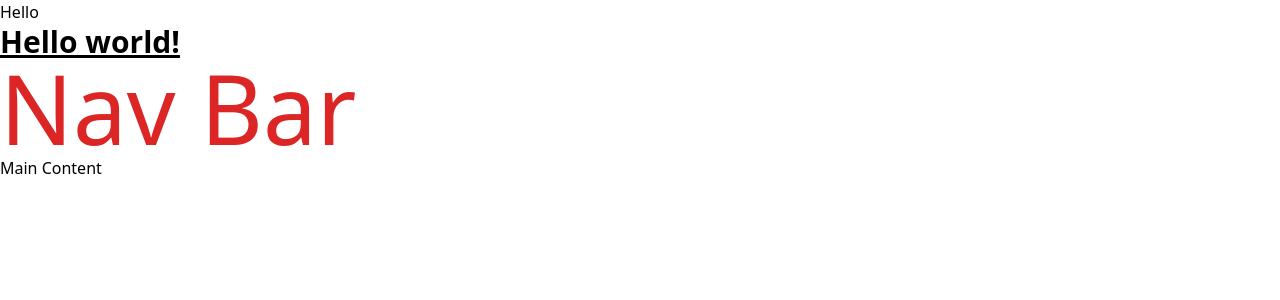
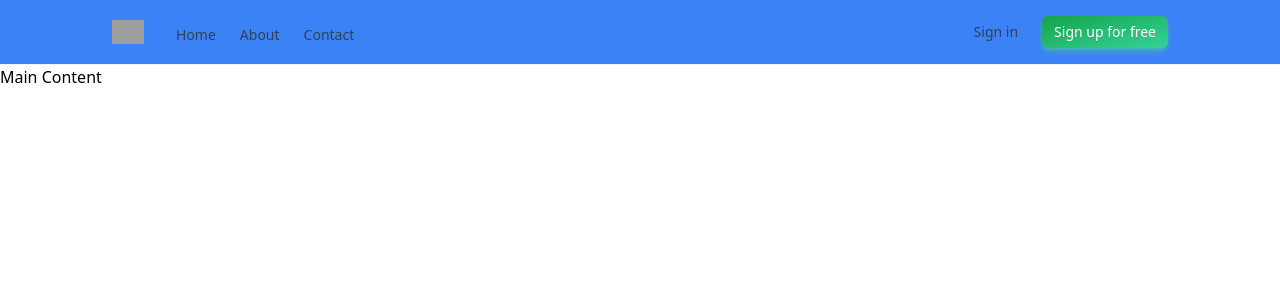
Before and after one commit to DushanMalind/Angular-Learning, an Angular app: page / in a window 1280 px wide. Shown: the top 300 px of the page. Built offline with nearby package versions, Linux system fonts and the light colour scheme; grey boxes are pictures that could not be loaded.

Commit message:
Home Components

```diff
--- a/src/app/app.component.html
+++ b/src/app/app.component.html
@@ -336,11 +336,11 @@
 
 <router-outlet />
 -->
-<h1>Hello</h1>
+<!--<h1>Hello</h1>
 
 <h1 class="text-3xl font-bold underline">
   Hello world!
-</h1>
+</h1>-->
 
 <app-navbar></app-navbar>
 
--- a/src/app/navbar/navbar.component.html
+++ b/src/app/navbar/navbar.component.html
@@ -5,6 +5,38 @@
   <title>Nav Bar</title>
 </head>
 <body>
-<h1 class="text-red-600 hover:text-blue-600 cursor-pointer text-8xl">Nav Bar</h1>
+<header class="sticky inset-0 z-50 border-b border-slate-100 bg-blue-500 backdrop-blur-lg">
+  <nav class="mx-auto flex max-w-6xl gap-8 px-6 transition-all duration-200 ease-in-out lg:px-12 py-4">
+    <div class="relative flex items-center">
+      <a href="/">
+        <img  src="https://www.svgrepo.com/show/499831/target.svg" loading="lazy" style="color:transparent" width="32" height="32"></a>
+    </div>
+    <ul class="hidden items-center justify-center gap-6 md:flex">
+      <li class="pt-1.5 font-dm text-sm font-medium text-slate-700">
+        <a href="#">Home</a>
+      </li>
+      <li class="pt-1.5 font-dm text-sm font-medium text-slate-700">
+        <a href="#">About</a>
+      </li>
+      <li class="pt-1.5 font-dm text-sm font-medium text-slate-700">
+        <a href="#">Contact</a>
+      </li>
+    </ul>
+    <div class="flex-grow"></div>
+    <div class="hidden items-center justify-center gap-6 md:flex">
+      <a href="#" class="font-dm text-sm font-medium text-slate-700">Sign in</a>
+      <a href="#"
+         class="rounded-md bg-gradient-to-br from-green-600 to-emerald-400 px-3 py-1.5 font-dm text-sm font-medium text-white shadow-md shadow-green-400/50 transition-transform duration-200 ease-in-out hover:scale-[1.03]">Sign
+        up for free
+      </a>
+    </div>
+    <div class="relative flex items-center justify-center md:hidden">
+      <button type="button">
+        <svg xmlns="http://www.w3.org/2000/svg" fill="none" viewBox="0 0 24 24" stroke-width="1.5" stroke="currentColor" aria-hidden="true" class="h-6 w-auto text-slate-900"><path stroke-linecap="round" stroke-linejoin="round" d="M3.75 6.75h16.5M3.75 12h16.5m-16.5 5.25h16.5"></path></svg>
+      </button>
+    </div>
+  </nav>
+</header>
+
 </body>
 </html>
```
